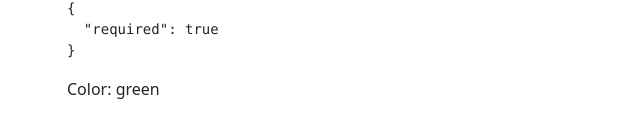
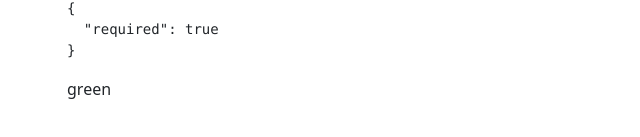
Before and after one commit to ANDERSOUNDZ/directiva, an Angular app: page /products/product in a window 1280 px wide. Shown: the part 223-360 px from the top of the page, without its empty margins (15-655 px from the left). Built offline with nearby package versions, Linux system fonts and the light colour scheme.

Commit message:
Actualizando todos los componentes y json

```diff
--- a/src/app/products/pages/product-page/product-page.component.html
+++ b/src/app/products/pages/product-page/product-page.component.html
@@ -15,4 +15,4 @@
 <pre class="mt-5"
   >{{ myForm.get("name")?.errors | json }}
 </pre>
-<p>Color: {{color}}</p>
+<p>{{color}}</p>
```
